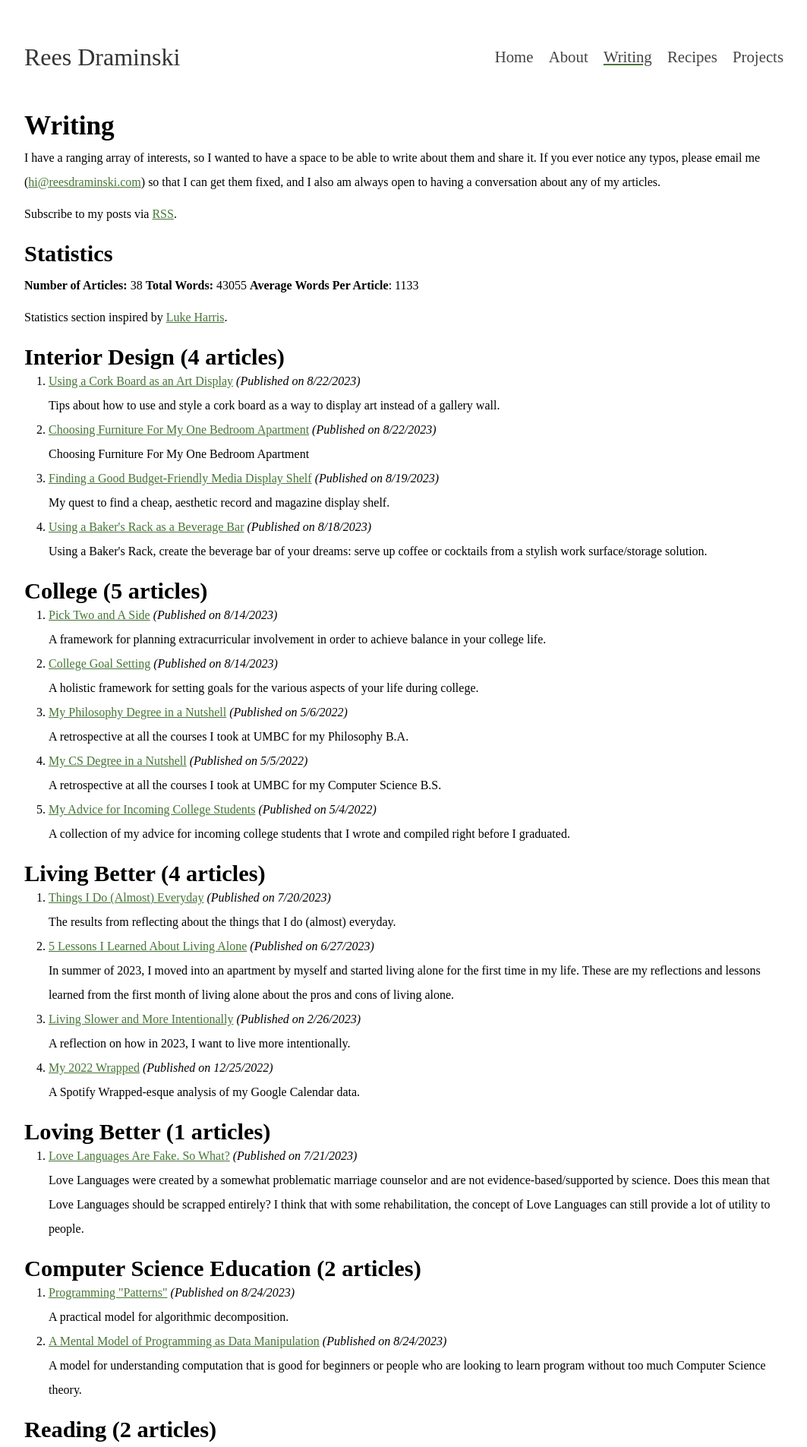
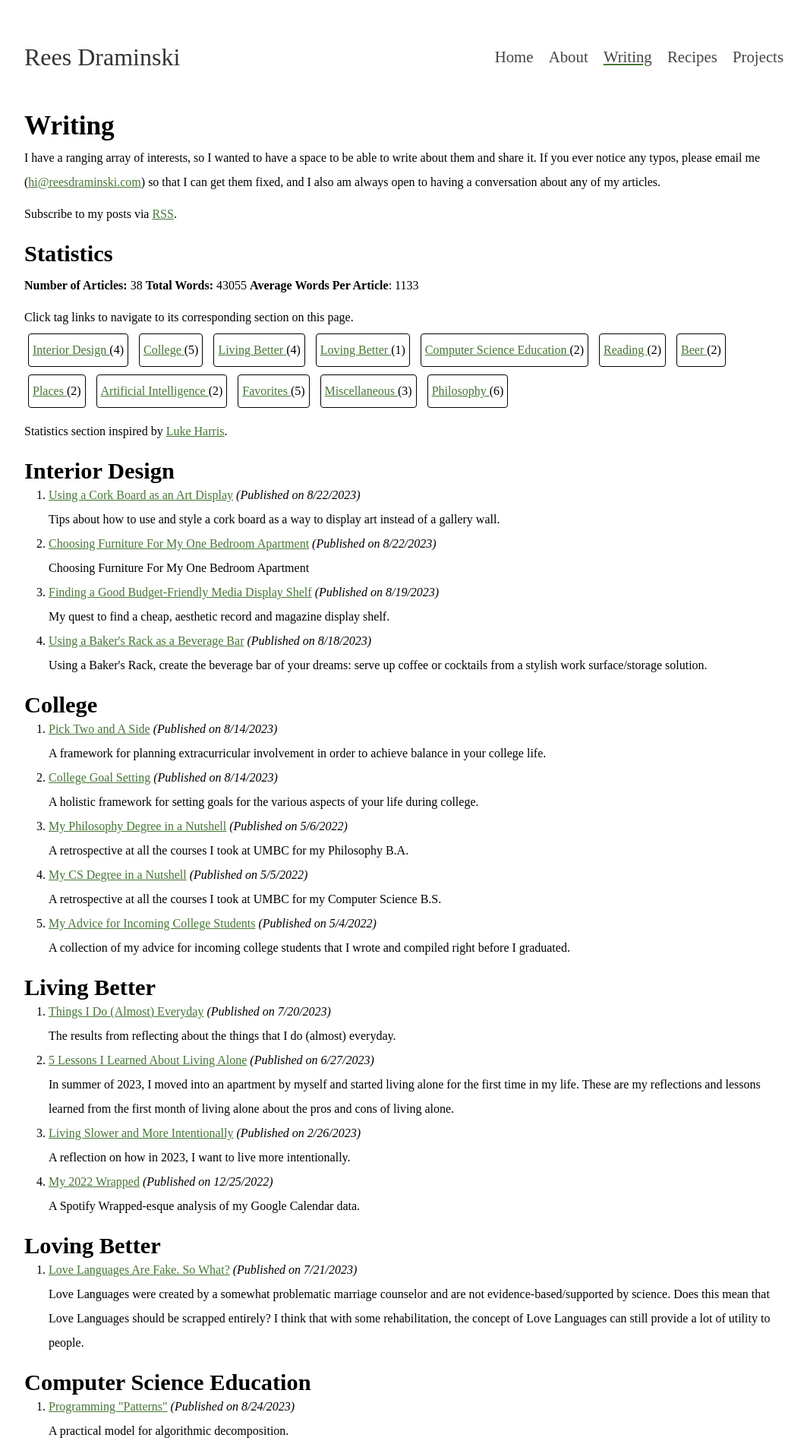
Before and after one commit to reeshuffled/reeshuffled.github.io, a Jekyll site: the page built from writing.html, in a window 1280 px wide. Shown: the top 1905 px of the page at 76% size, without its empty margins (108-1171 px from the left). Built offline with Jekyll 4.4.1, drawn with Linux system fonts in a browser that asks for light colours; some of the changed text lies outside the part shown.

Commit message:
add tags to stats section

```diff
--- a/writing.html
+++ b/writing.html
@@ -37,6 +37,14 @@ writing_tags:
             gtag('config', 'G-3WG8QJHLSL');
         </script>
         <style>
+            #writing_tags li {
+                display: inline-block;
+                border: 1px solid black;
+                border-radius: 4px;
+                padding: 5px;
+                margin: 5px;
+            }
+
             /* h2:hover:after {
                 content: "\U0001F517";
             } */
@@ -79,18 +87,38 @@ writing_tags:
                 </span>
             </p>
 
+            {% assign sorted_tags = site.tags | sort %}
+
+            <p>
+                Click tag links to navigate to its corresponding section on this page.
+            </p>
+            <ul id="writing_tags">
+                {% for writing_tag in page.writing_tags %}
+                    {% for tag in sorted_tags %}
+                        {% assign t = tag | first %}
+                        {% assign posts = tag | last %}
+
+                        {% if writing_tag.name contains t %}
+                            <li>
+                                <a href="#{{ writing_tag.name | encode_url }}">{{ writing_tag.name }} </a>
+                                ({{ posts | size }})
+                            </li>
+                        {% endif %}
+                    {% endfor %}
+                {% endfor %}
+            </ul>
+
             <p>
                 Statistics section inspired by <a href="https://www.lkhrs.com/stats/">Luke Harris</a>.
             </p>
 
-            {% assign sorted_tags = site.tags | sort %}
             {% for writing_tag in page.writing_tags %}
                 {% for tag in sorted_tags %}
                     {% assign t = tag | first %}
                     {% assign posts = tag | last %}
 
                     {% if writing_tag.name contains t %}
-                        <h2 id="{{t}}">{{t}} ({{posts | size}} articles)</h2>
+                        <h2 id="{{t}}">{{t}}</h2>
 
                         {% if writing_tag.description %}
                             <p>
```
